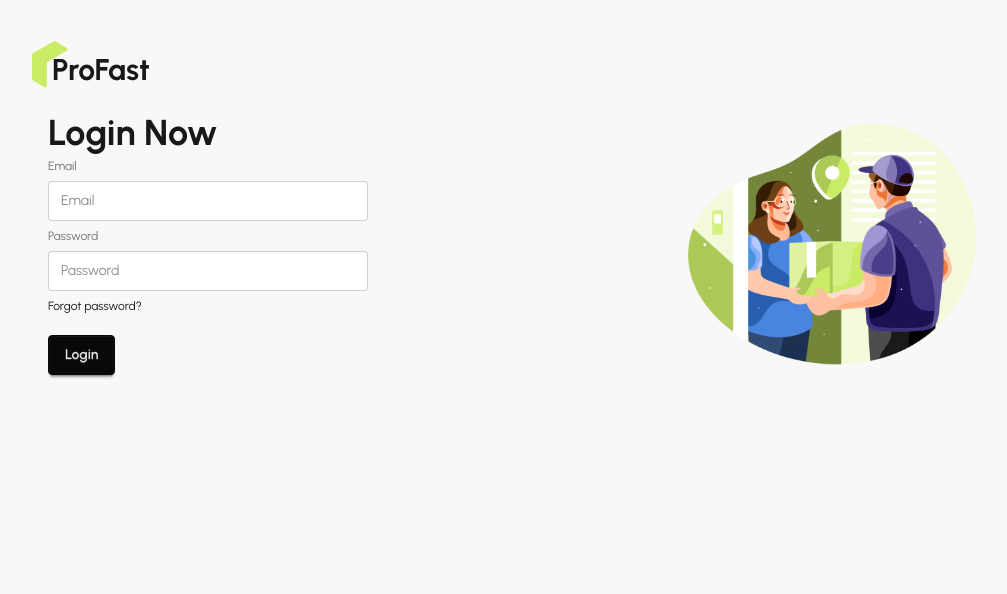
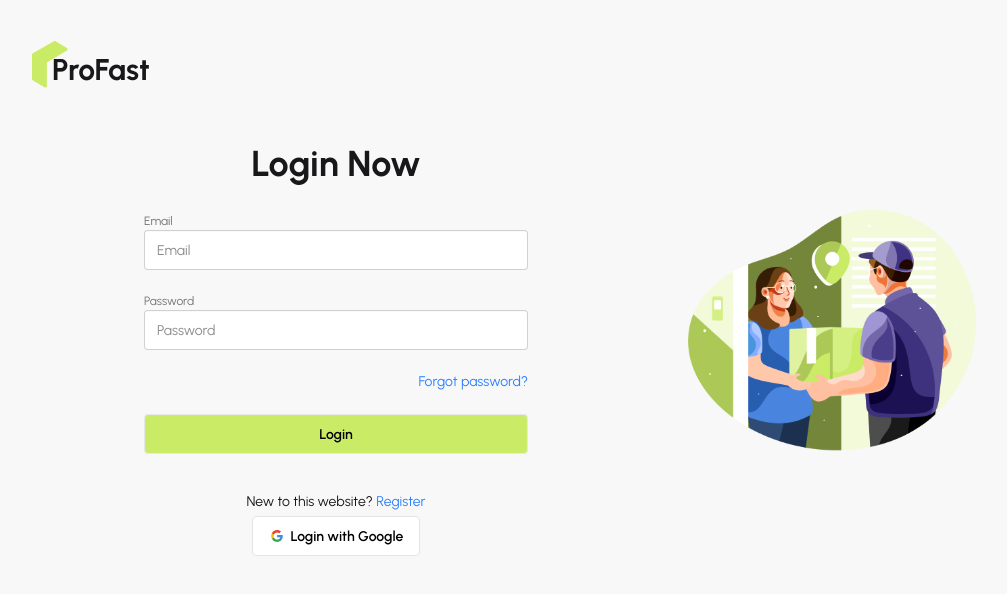
Before and after one commit to sejanmiah/zap-shift-currier-system-client-side, a React (Vite) app: page /login in a window 1280 px wide. Shown: the top 594 px of the page, without its empty margins (8-1015 px from the left). Built offline with nearby package versions, Linux system fonts and the light colour scheme; no server answers.

Commit message:
Google login done

```diff
--- a/src/Pages/Authentications/LogIn/LogIn.jsx
+++ b/src/Pages/Authentications/LogIn/LogIn.jsx
@@ -1,5 +1,7 @@
 import React from "react";
 import { useForm } from "react-hook-form";
+import { Link } from "react-router"; // ✅ forgot import
+import SocialLogin from "../SocialLogin/SocialLogin";
 
 const LogIn = () => {
   const {
@@ -13,47 +15,70 @@ const LogIn = () => {
   };
 
   return (
+    <div className="max-w-sm mx-auto mt-10">
+      <h1 className="text-4xl font-bold mb-6 text-center">Login Now</h1>
+
+      <form onSubmit={handleSubmit(onSubmit)}>
+        <fieldset className="fieldset space-y-4">
+          {/* Email Field */}
           <div>
-        <h1 className="text-4xl font-bold">Login Now</h1>
-      <form onSubmit={handleSubmit(onSubmit)}>
-        <fieldset className="fieldset">
             <label className="label">Email</label>
             <input
               type="email"
               {...register("email", { required: true })}
-            className="input"
+              className="input input-bordered w-full"
               placeholder="Email"
             />
             {errors.email && (
-            <p className="text-red-500">The Email is required</p>
+              <p className="text-red-500 text-sm">The Email is required</p>
             )}
+          </div>
 
+          {/* Password Field */}
+          <div>
             <label className="label">Password</label>
             <input
               type="password"
               {...register("password", {
                 required: true,
-              minLength: 6, // ✅ minimum length rule added
+                minLength: 6,
               })}
-            className="input"
+              className="input input-bordered w-full"
               placeholder="Password"
             />
             {errors.password?.type === "required" && (
-            <p className="text-red-500">The Password is required</p>
+              <p className="text-red-500 text-sm">The Password is required</p>
             )}
             {errors.password?.type === "minLength" && (
-            <p className="text-red-500">
+              <p className="text-red-500 text-sm">
                 Password must be at least 6 characters long
               </p>
             )}
-
-          <div>
-            <a className="link link-hover">Forgot password?</a>
           </div>
 
+          {/* Forgot Password */}
+          <div className="text-right">
+            <a href="#" className="text-sm text-blue-500 hover:underline">
+              Forgot password?
+            </a>
+          </div>
+
+          {/* Submit Button */}
+          <button className="btn bg-[#CAEB66] text-black w-full">Login</button>
+
+          {/* Register Link */}
+          <p className="text-center mt-4 text-sm">
+            New to this website?{" "}
+            <Link to="/register" className="text-blue-500 hover:underline">
+              Register
+            </Link>
+          </p>
         </fieldset>
-          <button className="btn btn-neutral mt-4">Login</button>
       </form>
+
+<SocialLogin></SocialLogin>
+
+
     </div>
   );
 };
--- a/src/Pages/Authentications/Register/Register.jsx
+++ b/src/Pages/Authentications/Register/Register.jsx
@@ -1,6 +1,7 @@
 import React from 'react';
 import { useForm } from 'react-hook-form';
 import useAuth from '../../../hooks/useAuth';
+import { Link } from 'react-router'; // ✅ Fixed import
 
 const Register = () => {
   const {
@@ -9,30 +10,29 @@ const Register = () => {
     formState: { errors },
   } = useForm();
 
- const {createUser}  = useAuth()
+  const { createUser } = useAuth();
 
-  const onSubmit = data => {
+  const onSubmit = (data) => {
     console.log(data);
-    // console.log(createUser);
     createUser(data.email, data.password)
-    .then(result => {
+      .then((result) => {
         console.log(result.user);
       })
-    .catch(error => {
+      .catch((error) => {
         console.error(error);
-    })
+      });
   };
 
   return (
-    <div>
-      <h1 className="text-5xl my-10 font-bold">Create An Account now!</h1>
+    <div className="max-w-sm mx-auto my-10">
+      <h1 className="text-4xl font-bold text-center mb-8">Create An Account Now!</h1>
 
-      <div className="card bg-base-100 w-full max-w-sm shrink-0 shadow-2xl">
+      <div className="card bg-base-100 shadow-2xl">
         <div className="card-body">
           <form onSubmit={handleSubmit(onSubmit)}>
-            <fieldset className="fieldset">
-
+            <fieldset className="fieldset space-y-4">
               {/* Email Field */}
+              <div>
                 <label className="label">Email</label>
                 <input
                   type="email"
@@ -43,14 +43,16 @@ const Register = () => {
                       message: 'Invalid email address',
                     },
                   })}
-                className="input"
+                  className="input input-bordered w-full"
                   placeholder="Email"
                 />
                 {errors.email && (
                   <p className="text-red-500 text-sm mt-1">{errors.email.message}</p>
                 )}
+              </div>
 
               {/* Password Field */}
+              <div>
                 <label className="label">Password</label>
                 <input
                   type="password"
@@ -61,16 +63,26 @@ const Register = () => {
                       message: 'Password must be at least 6 characters',
                     },
                   })}
-                className="input"
+                  className="input input-bordered w-full"
                   placeholder="Password"
                 />
                 {errors.password && (
                   <p className="text-red-500 text-sm mt-1">{errors.password.message}</p>
                 )}
+              </div>
 
-              <button type="submit" className="btn btn-neutral mt-4">
+              {/* Submit Button */}
+              <button type="submit" className="btn bg-[#CAEB66] text-black w-full mt-4">
                 Register
               </button>
+
+              {/* Redirect to Login */}
+              <p className="text-center text-sm mt-2">
+                Already have an account?{' '}
+                <Link to="/login" className="text-blue-500 hover:underline">
+                  Login
+                </Link>
+              </p>
             </fieldset>
           </form>
         </div>
--- /dev/null
+++ b/src/Pages/Authentications/SocialLogin/SocialLogin.jsx
@@ -0,0 +1,26 @@
+import React from 'react';
+import useAuth from '../../../hooks/useAuth';
+
+const SocialLogin = () => {
+    const {signInWithGoogle} = useAuth();
+
+    const handleGoogleLogIn = () => {
+        signInWithGoogle()
+        .then(result => {
+            console.log(result.user);
+        })
+        .catch(error => {
+            console.log(error);
+        })
+    }
+    return (
+<div onClick={handleGoogleLogIn} className="flex justify-center">
+      <button className="btn bg-white text-black border-[#e5e5e5]">
+  <svg aria-label="Google logo" width="16" height="16" xmlns="http://www.w3.org/2000/svg" viewBox="0 0 512 512"><g><path d="m0 0H512V512H0" fill="#fff"></path><path fill="#34a853" d="M153 292c30 82 118 95 171 60h62v48A192 192 0 0190 341"></path><path fill="#4285f4" d="m386 400a140 175 0 0053-179H260v74h102q-7 37-38 57"></path><path fill="#fbbc02" d="m90 341a208 200 0 010-171l63 49q-12 37 0 73"></path><path fill="#ea4335" d="m153 219c22-69 116-109 179-50l55-54c-78-75-230-72-297 55"></path></g></svg>
+  Login with Google
+</button>
+</div>
+    );
+};
+
+export default SocialLogin;
--- a/src/context/AuthContext/AuthProvider.jsx
+++ b/src/context/AuthContext/AuthProvider.jsx
@@ -1,7 +1,9 @@
 import React, { useEffect, useState } from 'react';
 import { AuthContext } from './AuthContext';
-import { createUserWithEmailAndPassword, onAuthStateChanged, signInWithEmailAndPassword, signOut } from 'firebase/auth';
+import { createUserWithEmailAndPassword, GoogleAuthProvider, onAuthStateChanged, signInWithEmailAndPassword, signInWithPopup, signOut } from 'firebase/auth';
 import { auth } from '../../firebase/firebase.init';
+
+const googleProvider = new GoogleAuthProvider();
 
 const AuthProvider = ({children}) => {
     const [user, setUser] = useState(null);
@@ -13,6 +15,11 @@ const AuthProvider = ({children}) => {
     const signIn = (email,password) => {
         setLoading(true);
         return signInWithEmailAndPassword(auth,email,password)
+    }
+
+    const signInWithGoogle = () => {
+        setLoading(true);
+        return signInWithPopup(auth, googleProvider)
     }
 
     const logOut = () => {
@@ -32,6 +39,7 @@ const AuthProvider = ({children}) => {
     }, [] )
     const authInfo = {
         user,
+        signInWithGoogle,
         loading,
         createUser,
         signIn,
```
Lines whose indentation alone changed are shown as unchanged.
